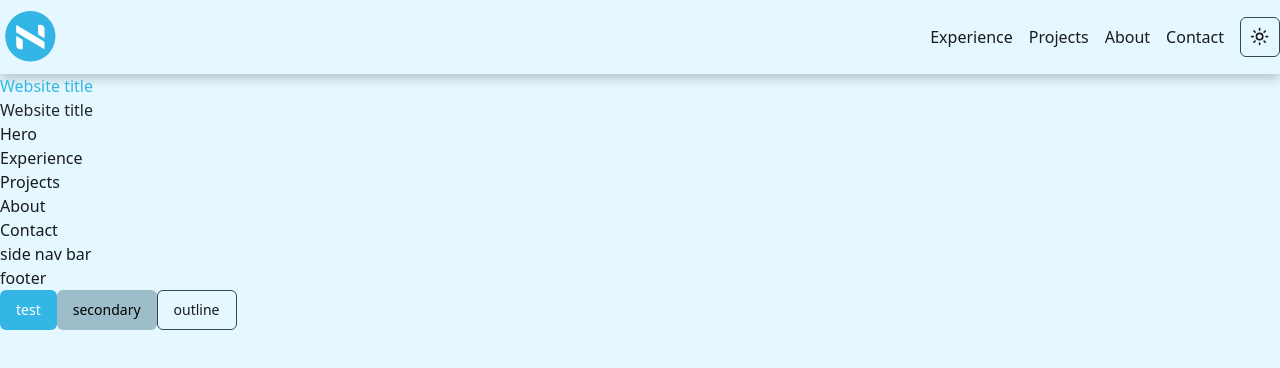
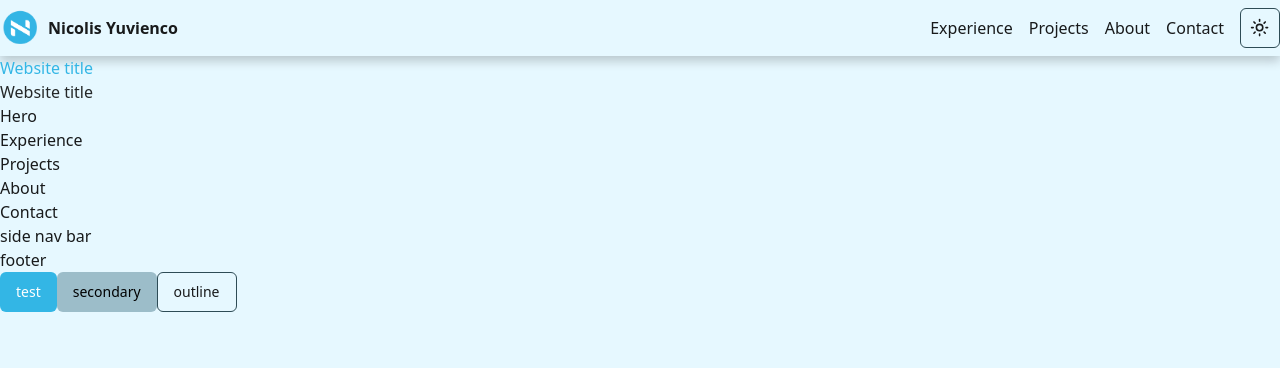
Before and after one commit to nicyuvi/nicyuvi-v2, a Next.js app: page / in a window 1280 px wide. Shown: the top 368 px of the page. Built offline with nearby package versions, Linux system fonts and the light colour scheme.

Commit message:
update brand in navbar

```diff
--- a/src/components/nav-bar.tsx
+++ b/src/components/nav-bar.tsx
@@ -5,7 +5,16 @@ import Image from "next/image";
 export default function NavBar() {
   return (
     <nav className="flex justify-between items-center shadow-[rgba(0,0,0,0.2)_0px_5px_10px_0px] py-2">
-      <Image src={`/brand-logo.png`} alt="brand logo" width="60" height="60" />
+      <div className="flex items-center">
+        <Image
+          src={`/brand-logo.png`}
+          alt="brand logo"
+          width="40"
+          height="40"
+          className="mr-2"
+        />
+        <h1 className="font-bold">Nicolis Yuvienco</h1>
+      </div>
       <ul className="flex items-center">
         <li className="mr-4">
           <Link href="experience">Experience</Link>
```
